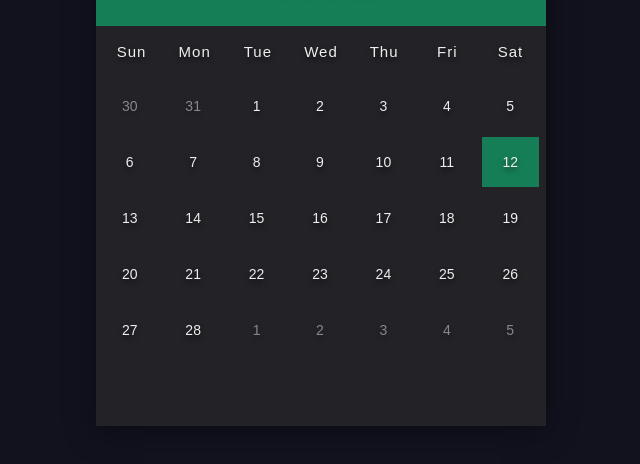
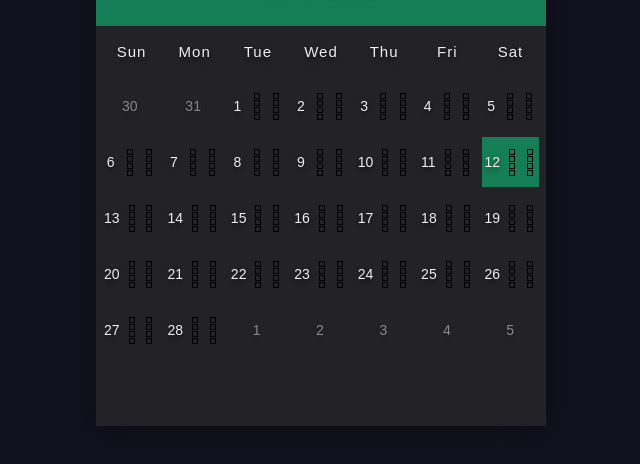
Before and after one commit to Kryseus/Calender, a plain HTML site: page public/index.html in a window 1280 px wide. Shown: the part 234-698 px from the top of the page, without its empty margins (319-959 px from the left). Drawn offline with Linux system fonts and the light colour scheme.

Commit message:
adding color icons

```diff
--- a/src/script.js
+++ b/src/script.js
@@ -57,9 +57,43 @@ const renderCalendar = () => {
       i === new Date().getDate() &&
       date.getMonth() === new Date().getMonth()
     ) {
-      days += `<div class="today">${i}</div>`;
+      days += `<div class="today"><div class="datenumber">${i}</div>
+      <div class="icons1">
+      <ul class="colorlist">
+        <li class="color"></li>
+        <li class="color"></li>
+        <li class="color"></li>
+        <li class="color"></li>
+      </ul>
+      </div>
+      <div class="icons2">
+      <ul class="colorlist">
+        <li class="color"></li>
+        <li class="color"></li>
+        <li class="color"></li>
+        <li class="color"></li>
+      </ul>
+      </div>
+      </div>`;
     } else {
-      days += `<div>${i}</div>`;
+      days += `<div><div class="datenumber">${i}</div>
+      <div class="icons1">
+      <ul class="colorlist">
+        <li class="color"></li>
+        <li class="color"></li>
+        <li class="color"></li>
+        <li class="color"></li>
+      </ul>
+      </div>
+      <div class="icons2">
+      <ul class="colorlist">
+        <li class="color"></li>
+        <li class="color"></li>
+        <li class="color"></li>
+        <li class="color"></li>
+      </ul>
+      </div>
+      </div>`;
     }
   }
 
--- a/src/style.css
+++ b/src/style.css
@@ -107,3 +107,29 @@ html {
 .today {
     background-color: #167e56;
 }
+
+.color {
+    height:0.6rem;
+    width:0.6rem;
+    background-color: transparent;
+    border: 1px solid black;
+    margin: 1px;
+    position:relative;
+    left: 0;
+}
+
+.colorlist {
+    flex-wrap: wrap;
+    vertical-align: bottom;
+    list-style: none;
+    position: relative;
+    top: 0.02rem;
+}
+
+.icons1 {
+    position: relative;
+}
+
+.icons2 {
+    position: relative;
+}
```
